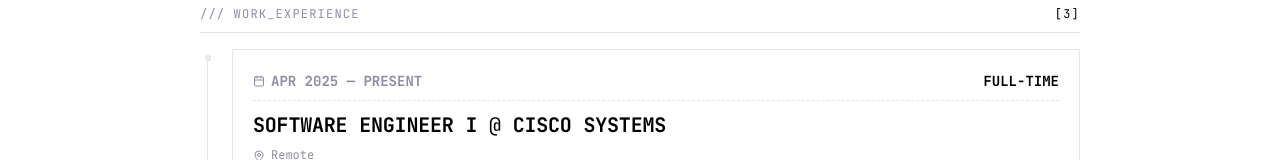
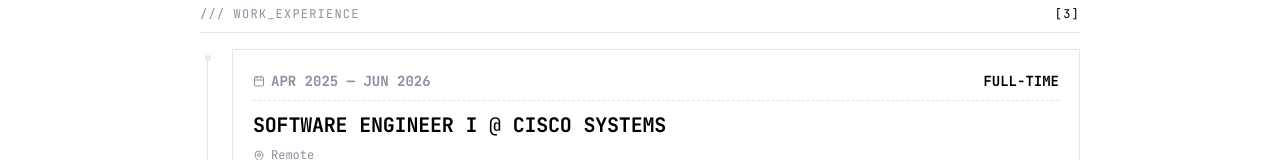
Before and after one commit to madanlalit/personal-blog, a Next.js app: page /experience in a window 1280 px wide. Shown: the part 401-561 px from the top of the page. Built offline with nearby package versions, Linux system fonts and the light colour scheme.

Commit message:
chore: update SWE I end date to June 2026

```diff
--- a/app/experience/ExperienceClient.tsx
+++ b/app/experience/ExperienceClient.tsx
@@ -13,7 +13,7 @@
 const EXPERIENCE = [
     {
         id: 1,
-        period: 'Apr 2025 — Present',
+        period: 'Apr 2025 — Jun 2026',
         role: 'Software Engineer I',
         company: 'Cisco Systems',
         location: 'Remote',
```
